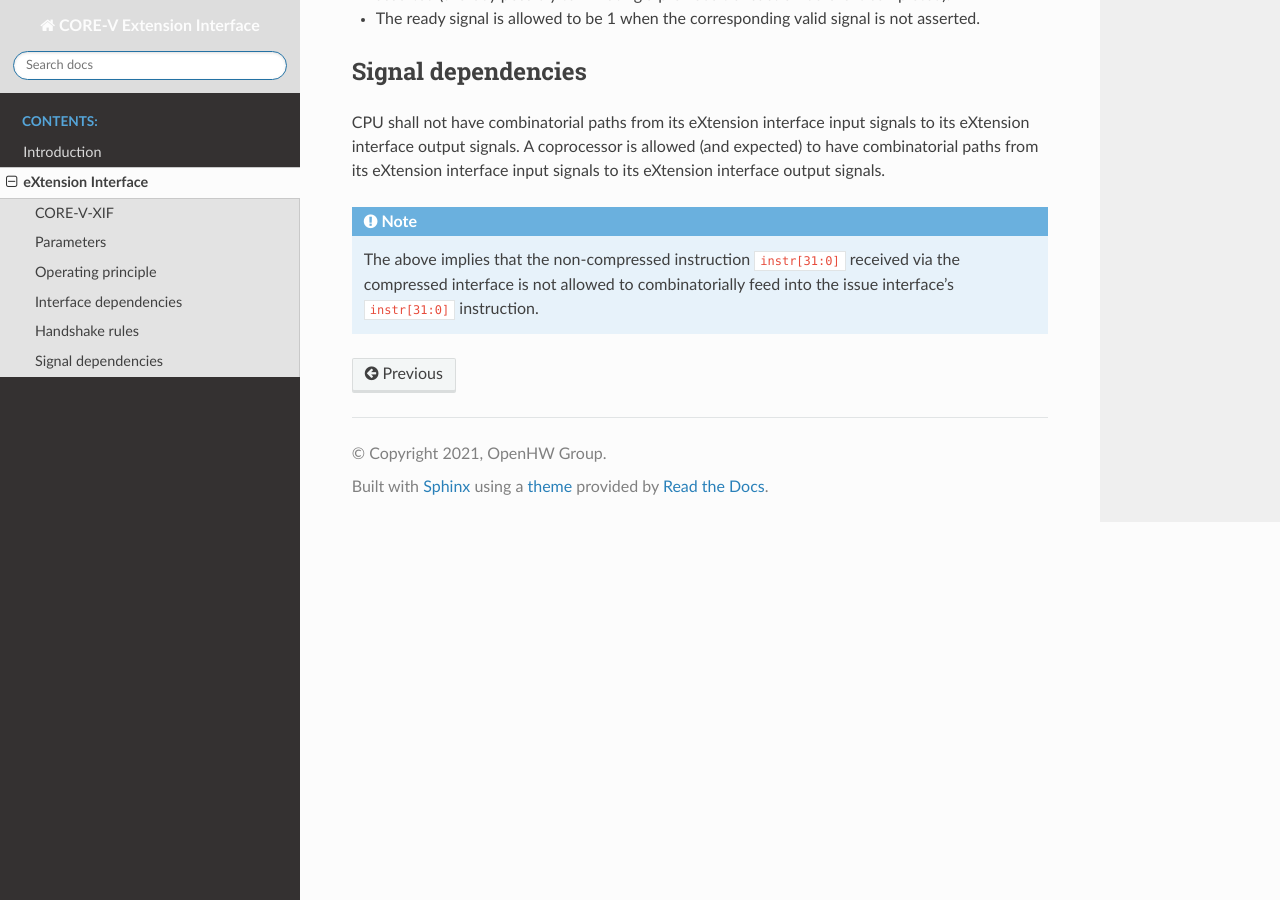
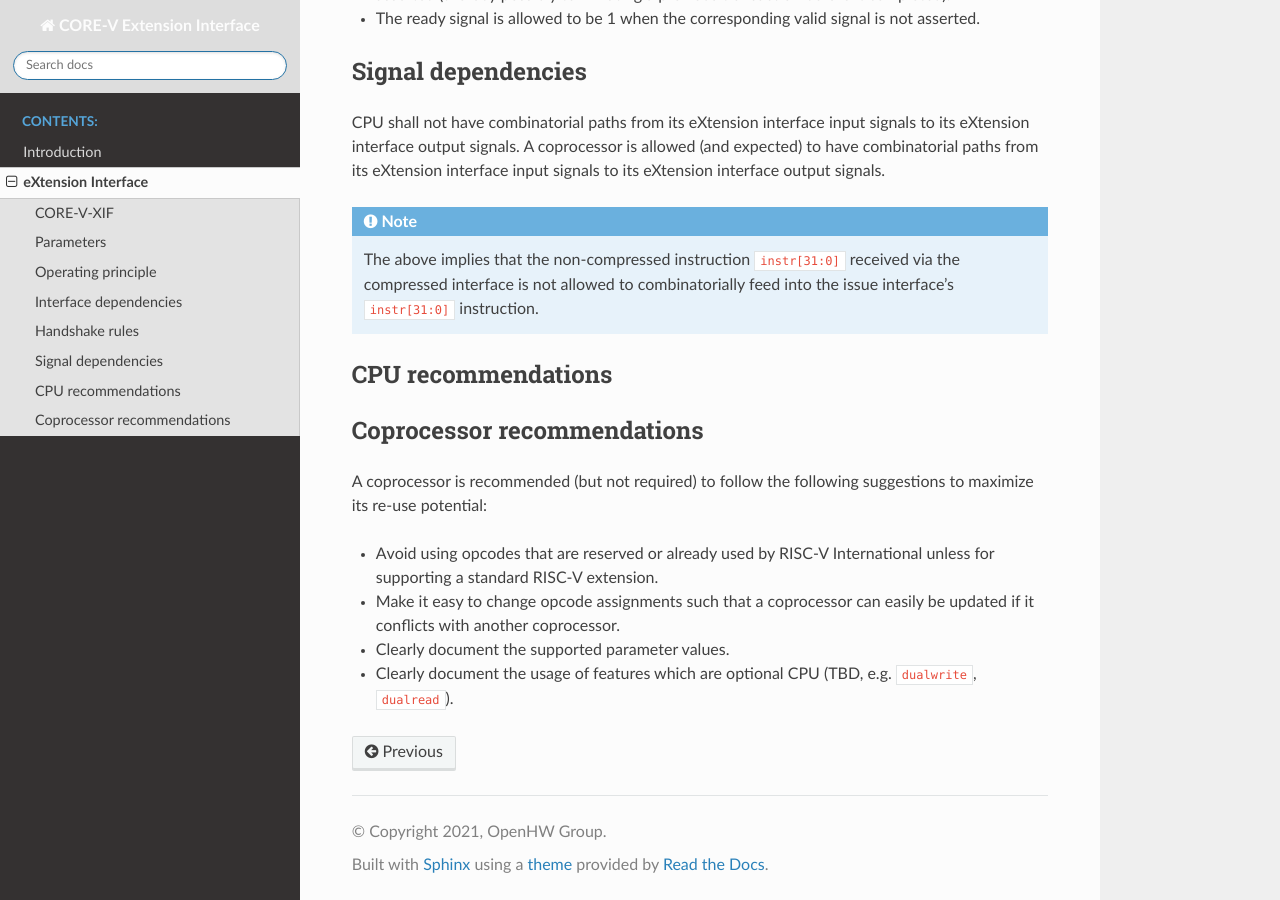
Before and after one commit to openhwgroup/core-v-xif, a Sphinx documentation site: the page built from docs/source/x_ext.rst, in a window 1280 px wide and 900 px high, scrolled down 13497 px. Built offline with Sphinx 7.4.7 and the Read the Docs theme 2.0.0, drawn with Linux system fonts in a browser that asks for light colours.

Commit message:
new sections
Signed-off-by: Arjan Bink <Arjan.Bink@silabs.com>

```diff
--- a/docs/source/x_ext.rst
+++ b/docs/source/x_ext.rst
@@ -586,3 +586,16 @@ have combinatorial paths from its eXtension interface input signals to its eXten
 
    The above implies that the non-compressed instruction ``instr[31:0]`` received via the compressed interface is not allowed
    to combinatorially feed into the issue interface's ``instr[31:0]`` instruction.
+
+CPU recommendations
+-------------------
+
+Coprocessor recommendations
+---------------------------
+
+A |coproc| is recommended (but not required) to follow the following suggestions to maximize its re-use potential:
+
+* Avoid using opcodes that are reserved or already used by RISC-V International unless for supporting a standard RISC-V extension.
+* Make it easy to change opcode assignments such that a |coproc| can easily be updated if it conflicts with another |coproc|.
+* Clearly document the supported parameter values.
+* Clearly document the usage of features which are optional |corev| (TBD, e.g. ``dualwrite``, ``dualread``).
```
